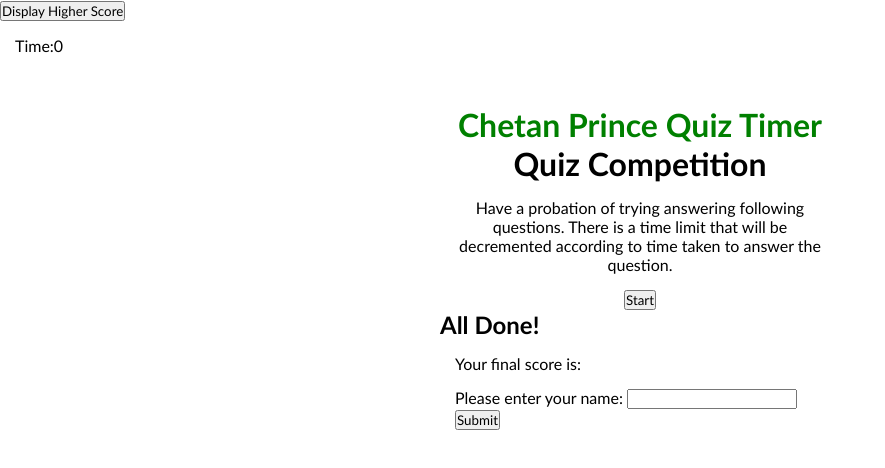
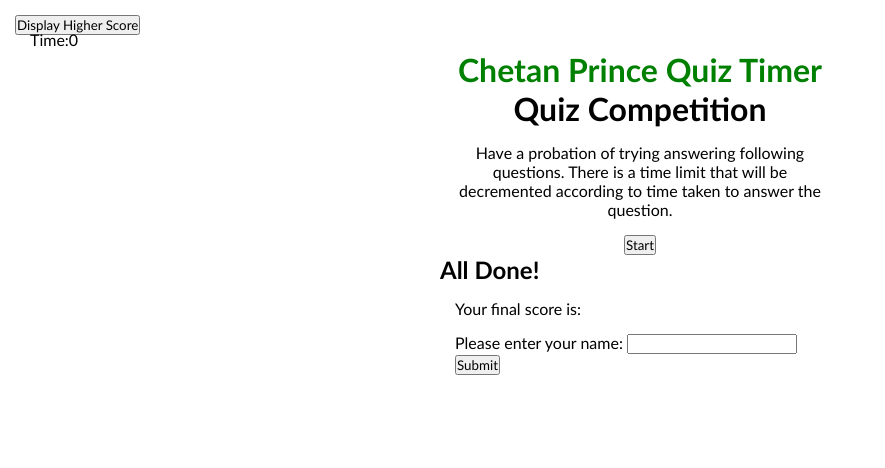
Before and after one commit to ChetanPrince/timerApp, a plain HTML site: page index.html in a window 1280 px wide. Shown: the whole page, without its empty margins (0-885 px from the left). Drawn offline with Linux system fonts and the light colour scheme.

Commit message:
timer position updated

```diff
--- a/style.css
+++ b/style.css
@@ -28,3 +28,9 @@ p{
 .landing{
     text-align: center;
 }
+
+.scores-header, .timer{
+    position: absolute;
+    top: 15px;
+    left: 15px;
+}
```
